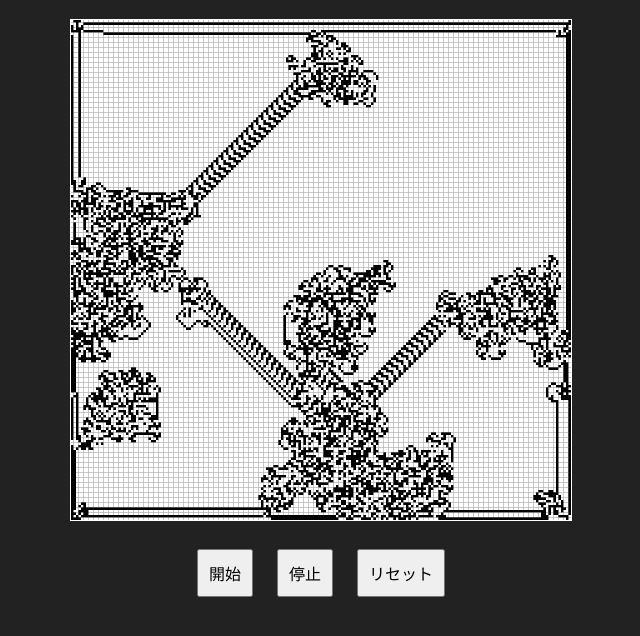
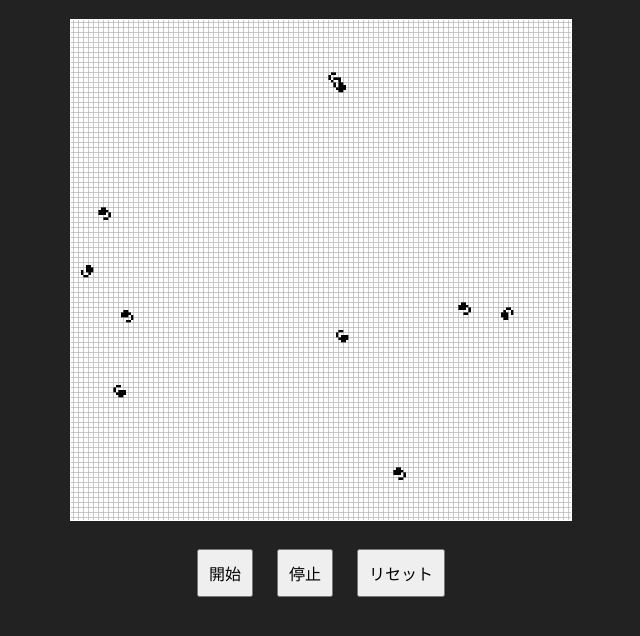
Before and after one commit to ATARO-QQQ/study-ant-2025-02-15, a plain HTML site: page index.html in a window 1280 px wide. Both pictures are taken after a click on the button "開始". Shown: the part 70-706 px from the top of the page, without its empty margins (319-959 px from the left). Drawn offline with Linux system fonts and the light colour scheme.

Commit message:
Update index.html

```diff
--- a/index.html
+++ b/index.html
@@ -26,6 +26,7 @@
         let animationFrame;
         let running = false;
         let lastResetTime = Date.now();
+        let lastUpdateTime = Date.now();
 
         canvas.width = size;
         canvas.height = size;
@@ -41,6 +42,7 @@
             }));
             drawGrid();
             lastResetTime = Date.now();
+            lastUpdateTime = Date.now();
         }
 
         function drawGrid() {
@@ -73,11 +75,13 @@
 
         function update() {
             if (!running) return;
-            for (let i = 0; i < 100; i++) {
+            const now = Date.now();
+            if (now - lastUpdateTime >= 100) { // 100msごとに更新（1秒間に10マス）
                 ants.forEach(updateAnt);
+                drawGrid();
+                lastUpdateTime = now;
             }
-            drawGrid();
-            if (Date.now() - lastResetTime >= 60000) {
+            if (now - lastResetTime >= 60000) {
                 initialize();
             }
             animationFrame = requestAnimationFrame(update);
```
